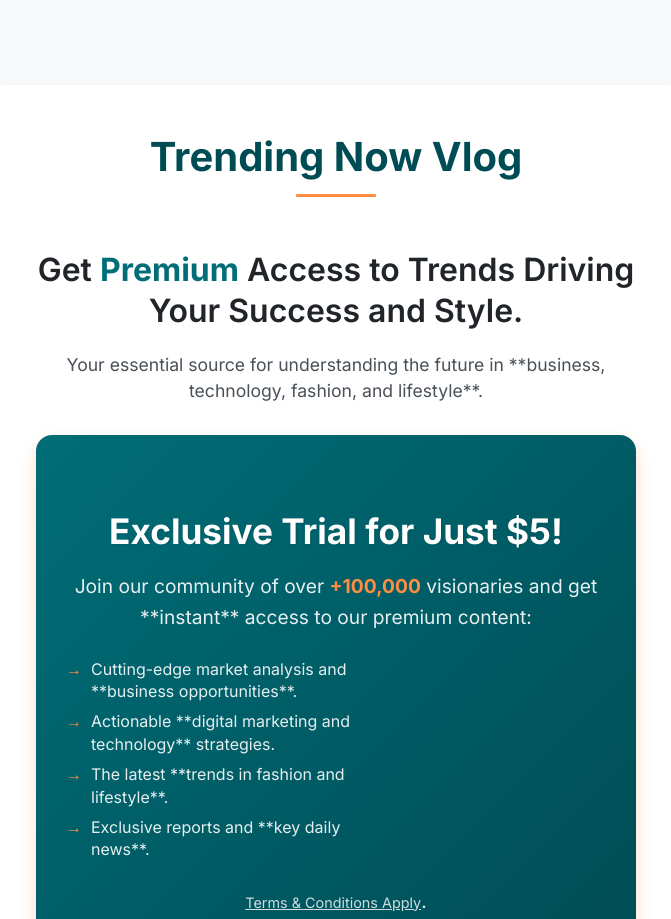
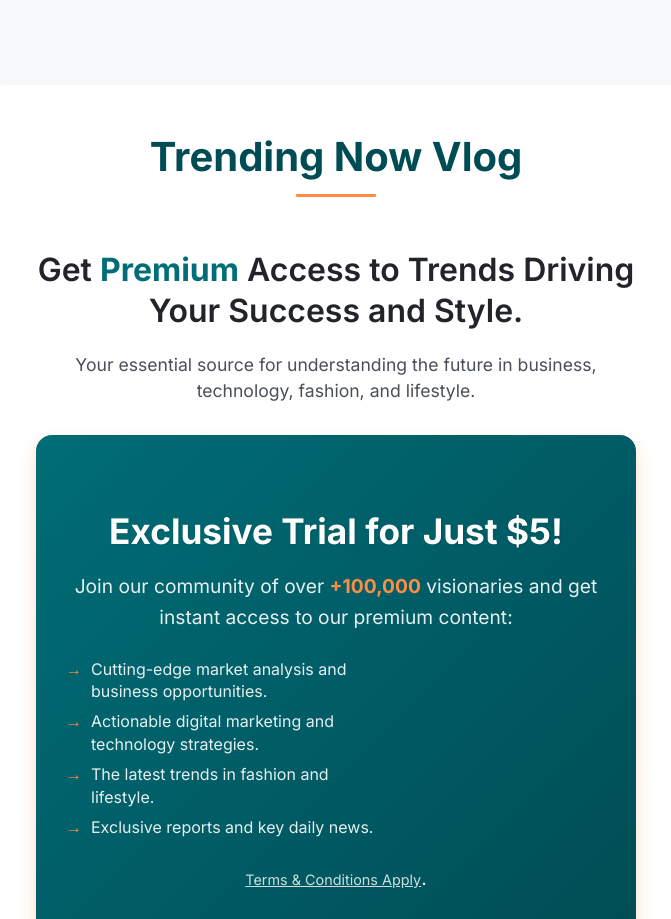
Before and after one commit to curramai/trending-now-vlog, a plain HTML site: page index.html in a window 1280 px wide. Shown: the top 919 px of the page, without its empty margins (304-975 px from the left). Drawn offline with Linux system fonts and the light colour scheme; a script that the page names is missing.

Commit message:
Update index.html

```diff
--- a/index.html
+++ b/index.html
@@ -492,9 +492,9 @@ src="https://www.facebook.com/tr?id=1096340025733365&ev=PageView&noscript=1"
                 Trending Now Vlog
             </div>
 
-             <h2>Get <strong>Premium</strong> Access to Trends Driving Your Success and Style.</h2> <p class="intro-text">Your essential source for understanding the future in **business, technology, fashion, and lifestyle**.</p> <div class="subscribe-box">
-                <div class="content"> <h3>Exclusive Trial for Just $5!</h3> <p>Join our community of over <strong>+100,000</strong> visionaries and get **instant** access to our premium content:</p> <ul>
-                        <li>Cutting-edge market analysis and **business opportunities**.</li> <li>Actionable **digital marketing and technology** strategies.</li> <li>The latest **trends in fashion and lifestyle**.</li> <li>Exclusive reports and **key daily news**.</li> </ul>
+             <h2>Get <strong>Premium</strong> Access to Trends Driving Your Success and Style.</h2> <p class="intro-text">Your essential source for understanding the future in business, technology, fashion, and lifestyle.</p> <div class="subscribe-box">
+                <div class="content"> <h3>Exclusive Trial for Just $5!</h3> <p>Join our community of over <strong>+100,000</strong> visionaries and get instant access to our premium content:</p> <ul>
+                        <li>Cutting-edge market analysis and business opportunities.</li> <li>Actionable digital marketing and technology strategies.</li> <li>The latest trends in fashion and lifestyle.</li> <li>Exclusive reports and key daily news.</li> </ul>
 
                    <div id="paypal-button-container-P-20K23719VG1386344NB7TLAA"></div>
 
```
